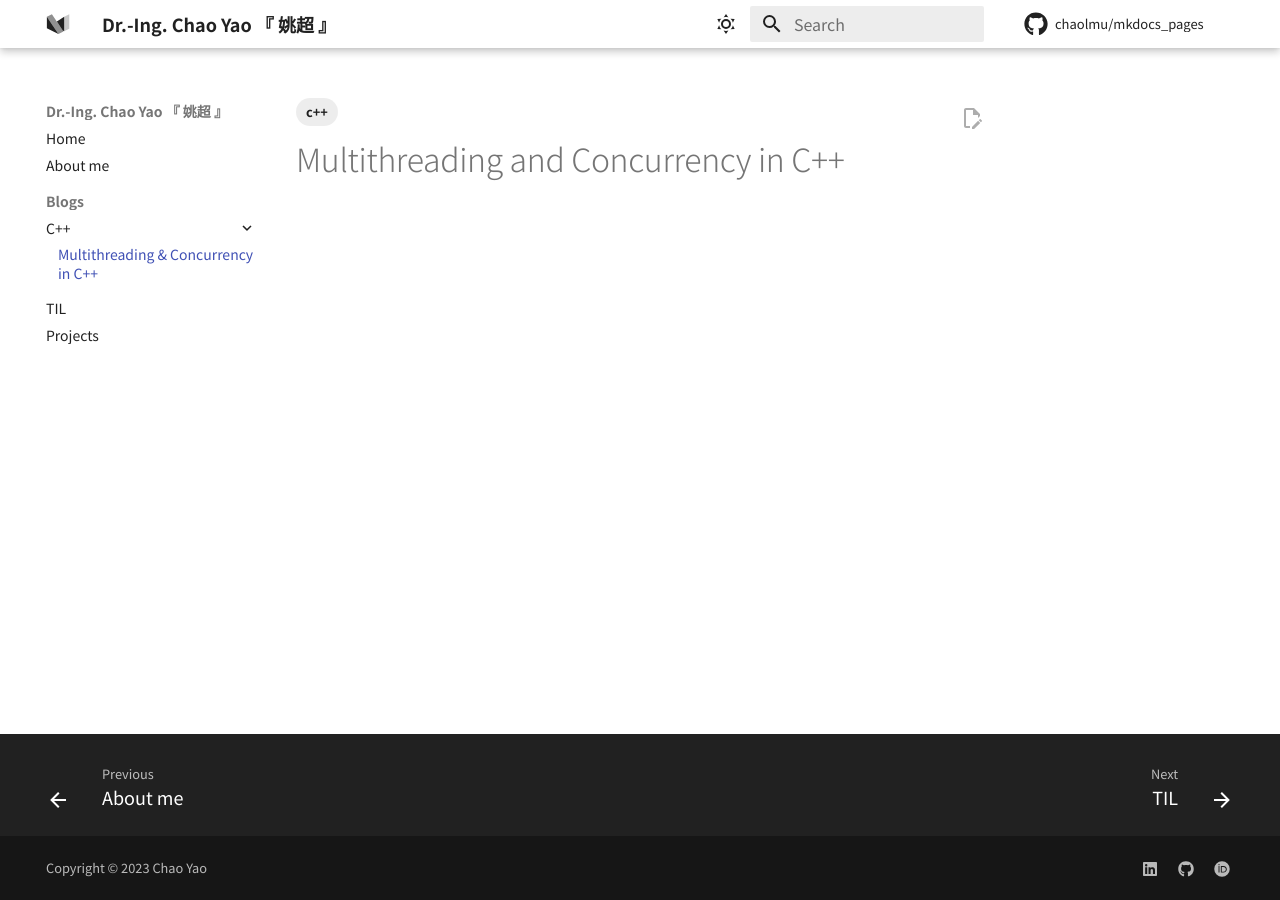
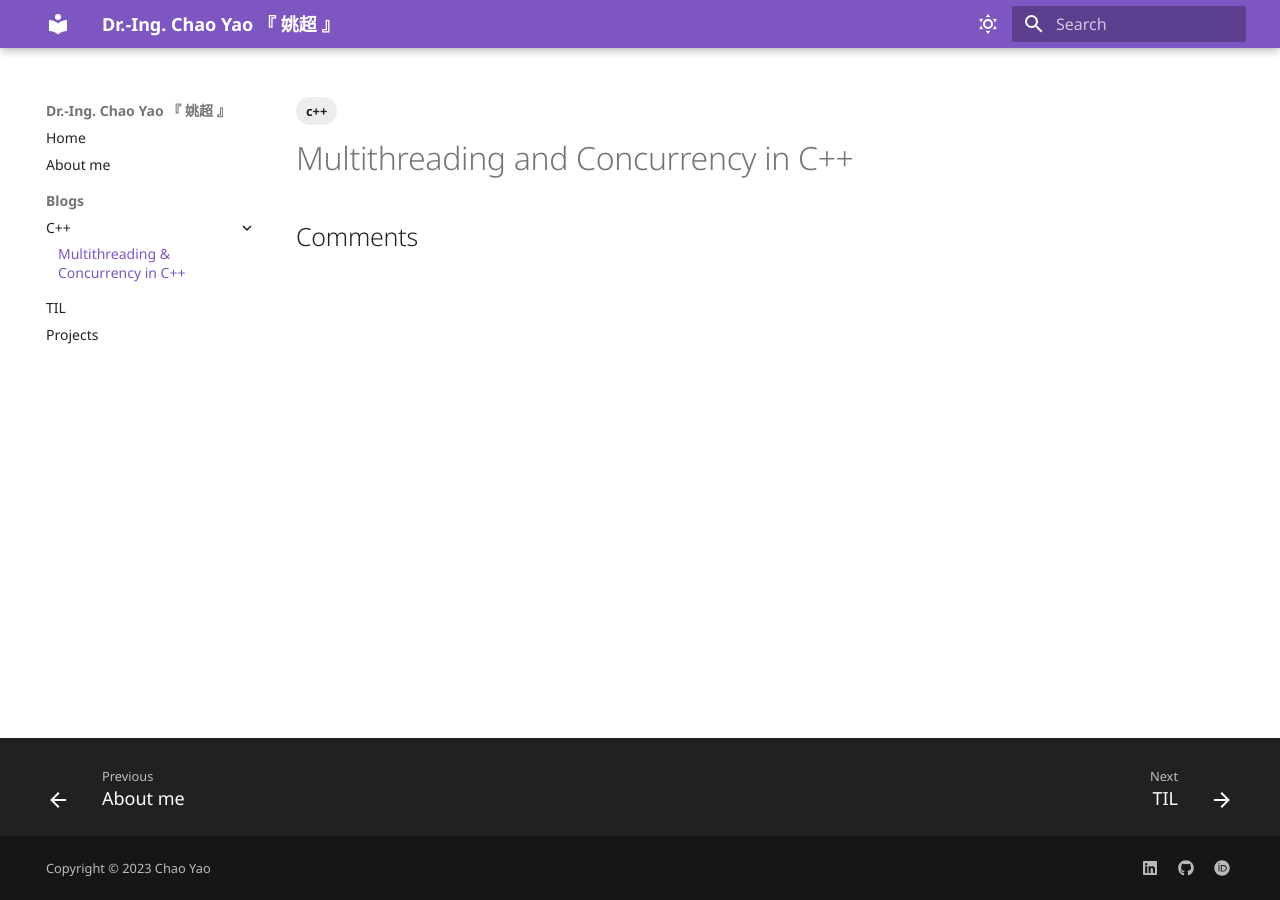
Before and after one commit to leonhartyao/leonhartyao.github.io, an MkDocs documentation site: the page built from docs/cpp/concurrency.md, in a window 1280 px wide. Built offline with MkDocs 1.6.1 and Material for MkDocs 9.7.7, drawn with Linux system fonts in a browser that asks for light colours; comment, search, counter and statistics services are not loaded; some of the changed lines change nothing that is shown.

Commit message:
Enable comments.

```diff
--- a/docs/cpp/concurrency.md
+++ b/docs/cpp/concurrency.md
@@ -1,5 +1,7 @@
 ---
+comments: true
 tags:
   - c++
 ---
+
 # Multithreading and Concurrency in C++
--- a/mkdocs.yml
+++ b/mkdocs.yml
@@ -4,8 +4,8 @@
 site_author: Chao Yao
 site_description: "Personal tech blog"
 # Repository
-repo_name: chaolmu/mkdocs_pages
-repo_url: https://github.com/chaolmu/mkdocs_pages
+# repo_name: chaolmu/mkdocs_pages
+# repo_url: https://github.com/chaolmu/mkdocs_pages
 
 # Copyright
 copyright: Copyright &copy; 2023 Chao Yao
@@ -13,6 +13,7 @@
 # Configuration
 theme:
   name: material
+  custom_dir: overrides
   language: en
   features:
     # - announce.dismiss
@@ -25,12 +26,12 @@
     # - header.autohide
     # - navigation.expand
     - navigation.indexes
-    # - navigation.instant
+    - navigation.instant
     # - navigation.prune
     - navigation.sections
     # - navigation.tabs
     # - navigation.tabs.sticky
-    # - navigation.top
+    - navigation.top
     - navigation.footer
     - navigation.tracking
     - search.highlight
@@ -40,28 +41,36 @@
     # - toc.integrate
   palette:
     - scheme: default
-      primary: white
-      # accent: indigo
+      primary: deep purple
+      accent: deep purple
       toggle:
         icon: material/weather-sunny
         name: Switch to dark mode
     - scheme: slate
-      # primary: grey
-      # accent: indigo
+      primary: deep purple
+      accent: deep purple
       toggle:
         icon: material/weather-night
         name: Switch to light mode
   font:
-    text: Noto Sans SC
-    code: Fira Code
+    # text: Noto Sans SC
+    text: Noto Sans
+    code: Roboto Mono
   favicon: assets/images/favicon.png
   # logo: assets/images/logo.png
   icon:
-    logo: logo
+    logo: material/library
     repo: fontawesome/brands/github
     edit: material/file-edit-outline
 
 extra:
+  # alternate:
+  #   - name: EN
+  #     link: /en/
+  #     lang: en
+  #   - name: DE
+  #     link: /de/
+  #     lang: de
   social:
     - icon: fontawesome/brands/linkedin
       link: https://www.linkedin.com/in/dr-ing-chao-y-88032bba/
@@ -74,8 +83,12 @@
 # Plugins
 plugins:
   - search
+  # - git-revision-date-localized:
+  #     type: date
   - tags:
       tags_file: index.md
+  - minify:
+      minify_html: true
 
 # Extensions
 markdown_extensions:
--- /dev/null
+++ b/overrides/partials/comments.html
@@ -0,0 +1,48 @@
+{% if page.meta.comments %}
+<h2 id="__comments">{{ lang.t("meta.comments") }}</h2>
+<script src="https://giscus.app/client.js"
+    data-repo="leonhartyao/leonhartyao.github.io"
+    data-repo-id="R_kgDOIuPBcQ"
+    data-category="General"
+    data-category-id="DIC_kwDOIuPBcc4CTdUo"
+    data-mapping="pathname"
+    data-strict="0"
+    data-reactions-enabled="1"
+    data-emit-metadata="0"
+    data-input-position="top"
+    data-theme="preferred_color_scheme"
+    data-lang="en"
+    crossorigin="anonymous"
+    async>
+</script>
+
+<!-- Synchronize Giscus theme with palette -->
+<script>
+var giscus = document.querySelector("script[src*=giscus]")
+
+/* Set palette on initial load */
+var palette = __md_get("__palette")
+if (palette && typeof palette.color === "object") {
+    var theme = palette.color.scheme === "slate" ? "dark" : "light"
+    giscus.setAttribute("data-theme", theme)
+}
+
+/* Register event handlers after documented loaded */
+document.addEventListener("DOMContentLoaded", function() {
+    var ref = document.querySelector("[data-md-component=palette]")
+    ref.addEventListener("change", function() {
+    var palette = __md_get("__palette")
+    if (palette && typeof palette.color === "object") {
+        var theme = palette.color.scheme === "slate" ? "dark" : "light"
+
+        /* Instruct Giscus to change theme */
+        var frame = document.querySelector(".giscus-frame")
+        frame.contentWindow.postMessage(
+        { giscus: { setConfig: { theme } } },
+        "https://giscus.app"
+        )
+    }
+    })
+})
+</script>
+{% endif %}
```
